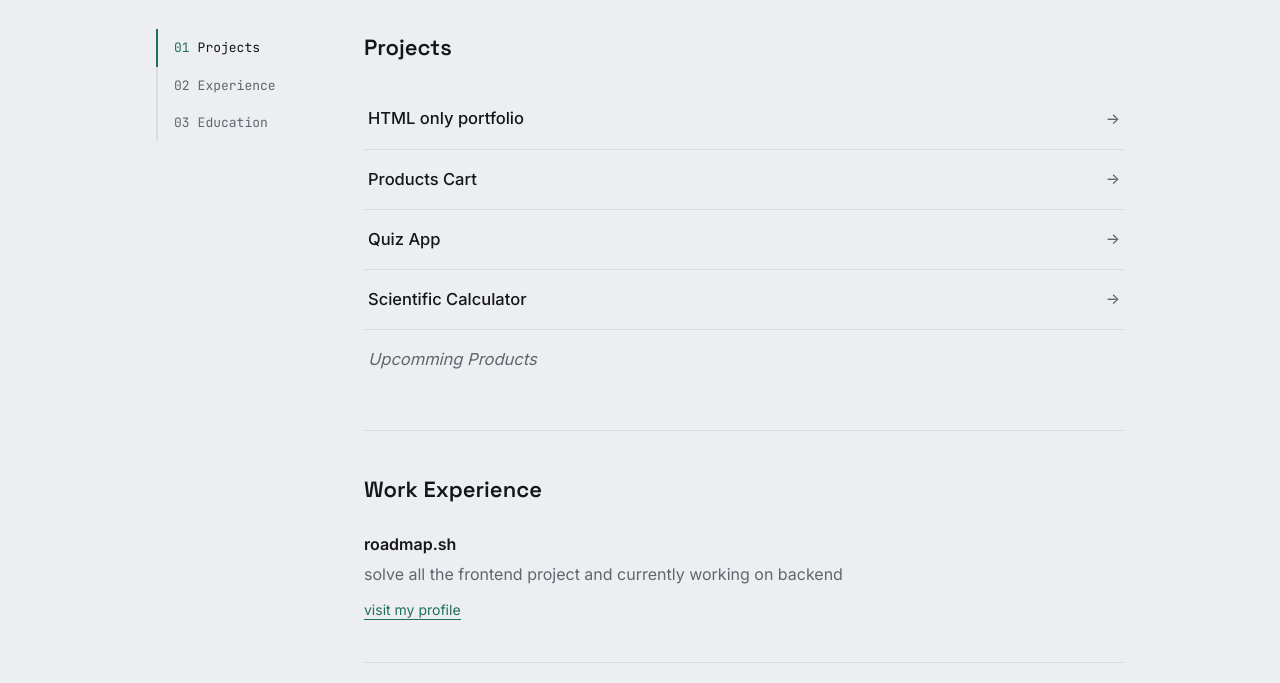
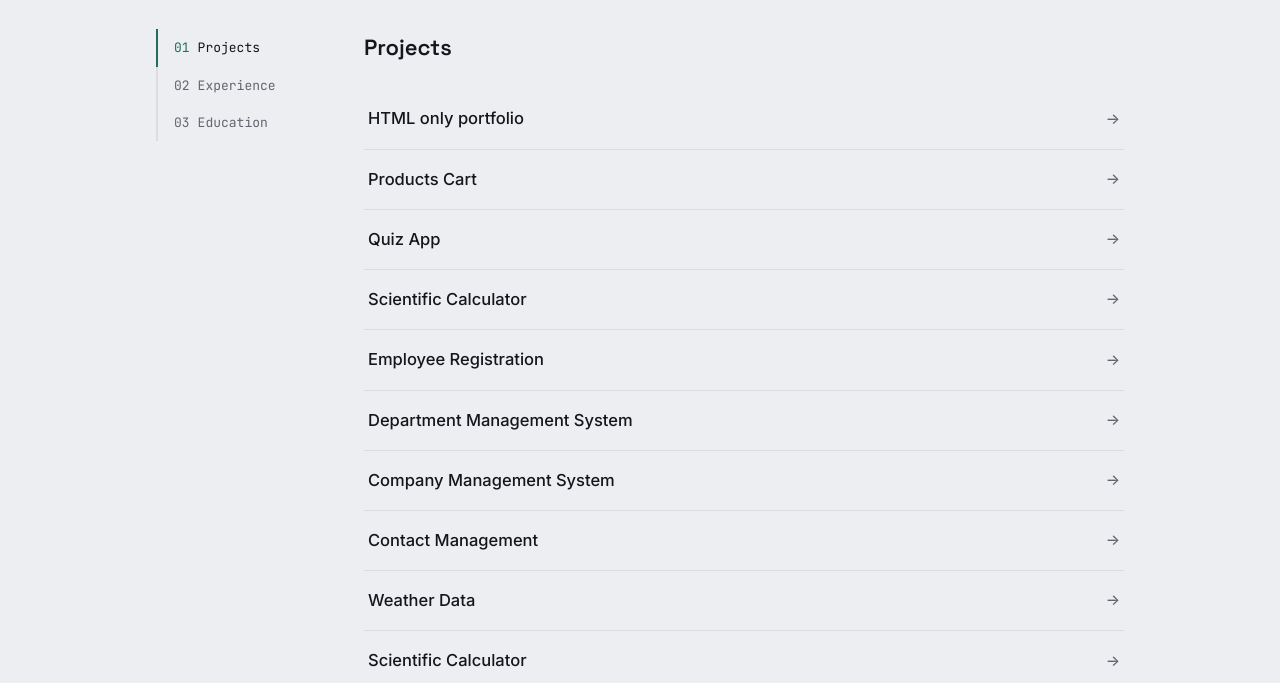
Before and after one commit to nikharendra/Web-dev-Lab, a plain HTML site: page index.html in a window 1280 px wide. Shown: the part 269-952 px from the top of the page. Drawn offline with Linux system fonts and the light colour scheme.

Commit message:
Update index.html

```diff
--- a/index.html
+++ b/index.html
@@ -415,6 +415,12 @@
                     <li><a href="./assignment-2/" target="_blank">Products Cart</a></li>
                     <li><a href="./assignment-3/" target="_blank">Quiz App</a></li>
                     <li><a href="./assignment-4/" target="_blank">Scientific Calculator</a></li>
+                   <li><a href="./assignment-5/" target="_blank">Employee Registration</a></li>
+                   <li><a href="./assignment-6/" target="_blank">Department Management System</a></li>
+                   <li><a href="./assignment-7/" target="_blank">Company Management System</a></li>
+                   <li><a href="./assignment-8/" target="_blank">Contact Management</a></li>
+                   <li><a href="./assignment-9/" target="_blank">Weather Data</a></li>
+                   <li><a href="./assignment-10/" target="_blank">Scientific Calculator</a></li>
                     <li class="upcoming"><a href="#" target="_blank">Upcomming Products</a></li>
                 </ul>
             </section>
```
